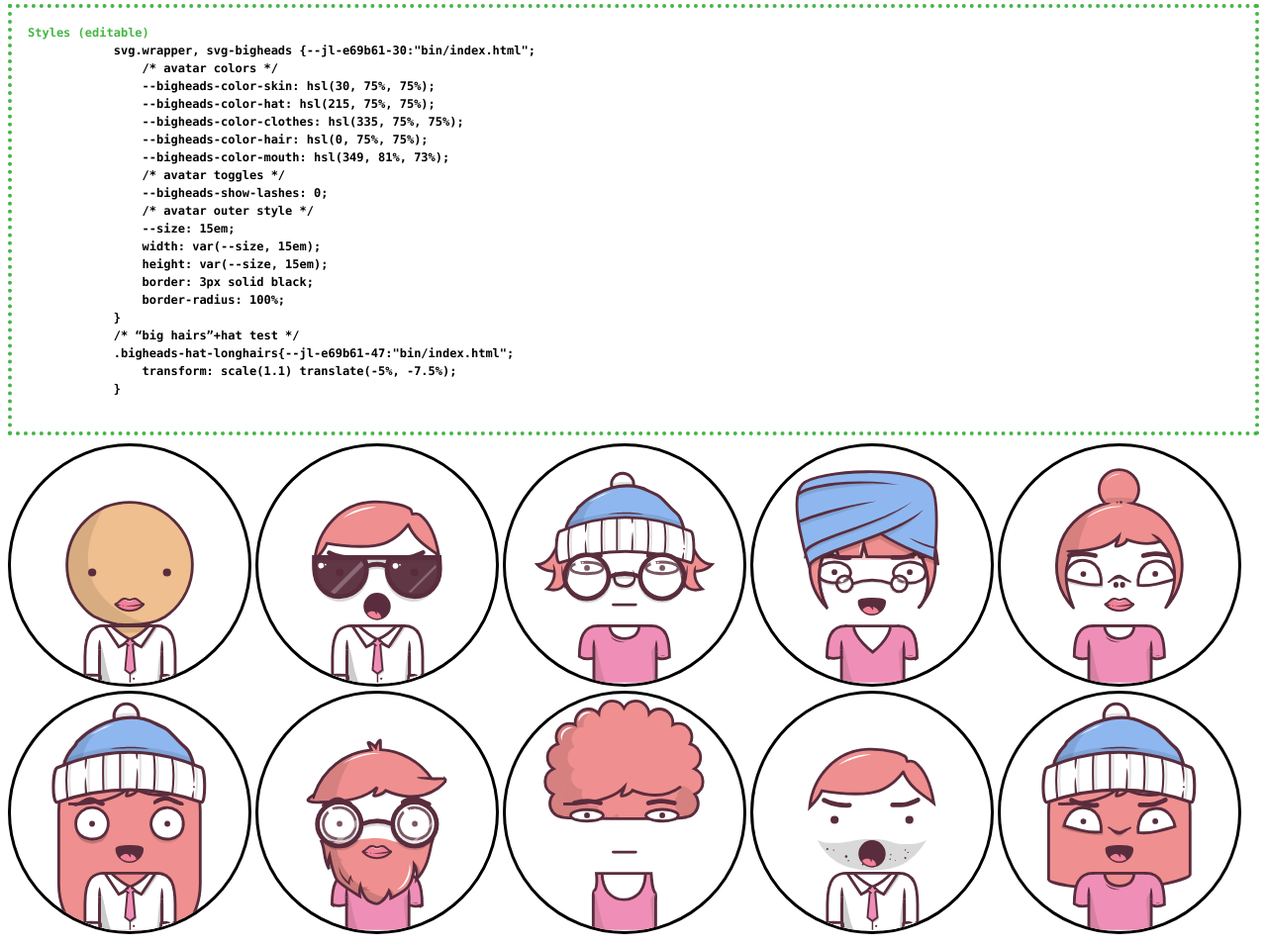
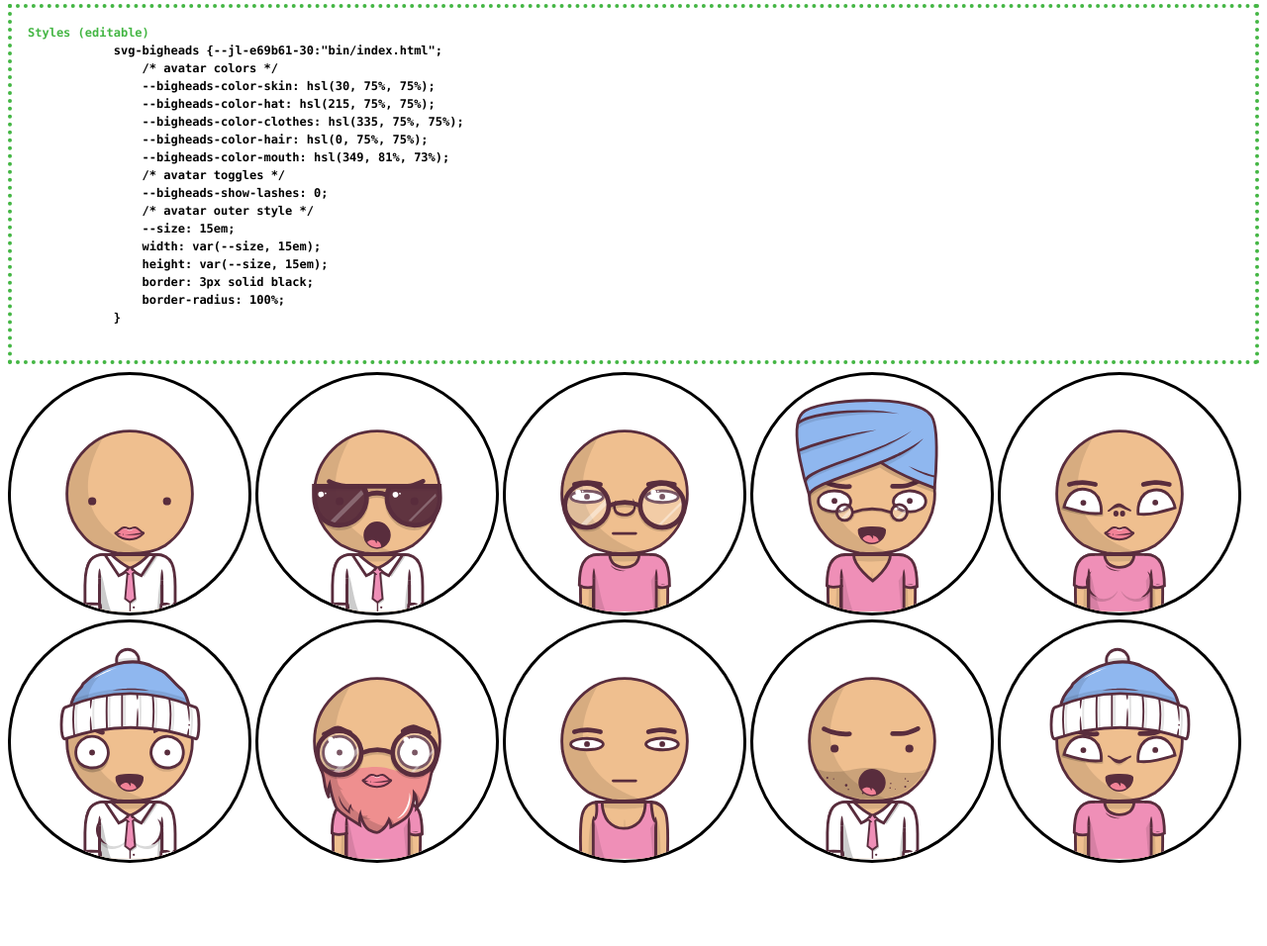
Before and after one commit to IndigoMultimediaTeam/svg-based-bigheads, a website: page bin/index.html in a window 1280 px wide. Shown: the whole page at 99% size. After the commit the page ends 884 px from the top, so only its background shows below. Drawn offline with Linux system fonts and the light colour scheme.

Commit message:
:boom: json types

```diff
--- a/bin/bigheads-namespace.js
+++ b/bin/bigheads-namespace.js
@@ -1,40 +1,29 @@
 /* jshint maxdepth:3 */
 const SVGBigHeads= (function SVGBigHeads_iief(){
     "use strict";
-    const { colors, layers, parts }= JSON.parse(`{"colors":{"hair":"#d96e27","clothes":"#d67070","hat":"#5bcaf0","mouth":"#dd3e3e","skin":"#fdd2b2"},"layers":["base","eyes",["eyebrow"],"mouth",["nose"],"clothes",["facialhair","breasts","accessory","hat"]],"parts":{"accessory":["none","glasses","pincenez","sunglasses"],"breasts":["none","breasts"],"eyebrow":["none","angry","neutral","smiling"],"facialhair":["none","big","stubble"],"hair":{"none":{"front":true},"afro":{"front":true,"top":true},"balding":{"front":true},"bob":{"front":true},"bold":{"front":true},"bun":{"front":true,"top":true},"buzz":{"front":true},"long":{"front":true},"long01":{"back":true,"parent":"long"},"long02":{"back":true,"parent":"long"},"long03":{"back":true,"parent":"long"},"mohawk":{"top":true},"serious":{"front":true},"short":{"front":true},"simple":{"front":true},"stubble":{"front":true}},"hat":["none","beanie","turban"],"nose":["none","big","normal","up"],"base":["base"],"clothes":["dressshirt","tanktop","tshirt","vneck"],"eyes":["narrower","round","semiround","simple","thin"],"mouth":["lips","neutral","open","smile"]}}`);
+    const { colors, safe_layers, parts }= getFromJSON();
     /**
      * @typedef ConfigKeys
-     * @type {"href"|ElsKeys}
+     * @type {"href"|_JSON_parts_keys}
      */
     /**
-     * @typedef ElsKeys
-     * @type {"base"|"breasts"|"eyes"|"eyebrow"|"mouth"|"nose"|"hair"|"facialhair"|"accessory"|"clothes"}
+     * @typedef _PreConfig
+     * @type {object}
+     * @property {string} [href] Target of svg file
      */
     /**
      * @typedef Data
      * @type {object}
      * @property {Config} attributes
-     * @property {Object.<ElsKeys, SVGElement|SVGUseElement>} els
+     * @property {Object.<_JSON_parts_keys, SVGElement|SVGUseElement>} els
      */
     /**
      * @namespace
      * */
     const data= {
         /**
-         * For default values see {@link data.attributes_default}
          * @typedef Config
-         * @type {object}
-         * @property {string} [href] Target of svg file
-         * @property {string} [base]
-         * @property {string} [breasts]
-         * @property {string} [eyes]
-         * @property {string} [eyebrow]
-         * @property {string} [mouth]
-         * @property {string} [nose]
-         * @property {string} [hair]
-         * @property {string} [facialhair]
-         * @property {string} [accessory]
-         * @property {string} [clothes]
+         * @type {_PreConfig & _JSON_config_parts}
          */
         /**
          * Another loaded from `parts`, see part labeled by comment: #parts.json
@@ -44,12 +33,12 @@ const SVGBigHeads= (function SVGBigHeads_iief(){
         get attributes_keys(){ return Object.keys(this.attributes_default); },
         /**
          * The names of parts with "none" (except “object-based” eg. hairs), see part labeled by comment: #parts.json
-         * @type {ElsKeys[]}
+         * @type {_JSON_parts_keys[]}
          */
         attributes_nullable: [],
         /**
          * The names of “object-based” parts (for now hairs), see part labeled by comment: #parts.json
-         * @type {ElsKeys[]}
+         * @type {_JSON_parts_keys[]}
          */
         attributes_objectbased: [],
 
@@ -79,19 +68,19 @@ const SVGBigHeads= (function SVGBigHeads_iief(){
         getAttribute({ attributes }, name){ return attributes[name]; },
         /**
          * @param {Data} data
-         * @param {ElsKeys} name
+         * @param {_JSON_parts_keys} name
          * @returns {SVGUseElement|undefined}
          */
         getElement(data, name){ return Reflect.get(data.els, name); },
         /**
          * @param {Data} data
-         * @param {ElsKeys} name
+         * @param {_JSON_parts_keys} name
          * @param {SVGUseElement} el
          */
         setElement(data, name, el){ return Reflect.set(data.els, name, el); },
         /**
          * @param {Data} data
-         * @param {ElsKeys} name
+         * @param {_JSON_parts_keys} name
          */
         deleteElement({ els }, name){
             if(!Reflect.has(els, name)) return false;
@@ -205,8 +194,8 @@ const SVGBigHeads= (function SVGBigHeads_iief(){
             const style_el= document.createElement("style");
             const { fit }= this.options;
             style_el.innerHTML=
-                `svg-bigheads svg-bigheads-part { display: none; }` +
-                `svg-bigheads svg { width: 100%; height: 100%; object-fit: ${fit}; }`;
+                `svg-bigheads svg { all: unset; width: 100%; height: 100%; object-fit: ${fit}; }` +
+                `svg-bigheads .bigheads-hat-longhairs { transform: scale(1.1) translate(-5%, -7.5%); }`;
             document.head.appendChild(style_el);
             this.is_created= true;
         }
@@ -225,21 +214,19 @@ const SVGBigHeads= (function SVGBigHeads_iief(){
             this._svg= this.appendChild(createSVG());
             const d= data.get(this);
             const href= data.getAttribute(d, "href");
-            layers.forEach(v=> {
-                console.log(v); /* jshint devel: true *///gulp.keep.line
+            safe_layers.forEach(v=> {
                 if(!Array.isArray(v))
                     return this.appendUSE(d, v, href);
                 v.forEach(v=> {
                     const type= data.getAttribute(d, v);
-                    if(type==="none") return;
-                    return this.appendUSE(d, v, href);
+                    if(type!=="none") return this.appendUSE(d, v, href);
                 });
             });
         }
         /**
          * Append `<use>` to internal `<svg>`.
          * @param {Data} d
-         * @param {ElsKeys} name
+         * @param {_JSON_parts_keys} name
          * @param {string} href
          * @returns {SVGUseElement}
          */
@@ -251,7 +238,7 @@ const SVGBigHeads= (function SVGBigHeads_iief(){
         /**
          * Insert `<use>` to internal `<svg>` before `el`.
          * @param {Data} d
-         * @param {ElsKeys} name
+         * @param {_JSON_parts_keys} name
          * @param {string} href
          * @param {SVGUseElement} el
          * @returns {SVGUseElement}
@@ -294,12 +281,12 @@ const SVGBigHeads= (function SVGBigHeads_iief(){
 
     /**
      * @param {Data} d
-     * @param {ElsKeys} type
+     * @param {_JSON_parts_keys} type
      * @returns {SVGUseElement}
      */
     function findLayer(d, type){
         let out;
-        for(let i=0, j;( j= layers[i] ); i++){
+        for(let i=0, j;( j= safe_layers[i] ); i++){
             if(!Array.isArray(j)){ out= j; continue; }
             const sub_layer_index= j.indexOf(type);
             if(sub_layer_index===-1) continue;
@@ -309,5 +296,97 @@ const SVGBigHeads= (function SVGBigHeads_iief(){
         }
         return data.getElement(d, out);
     }
+    /* Automaticaly created from svg file strucutre */
+    /**
+     * Final usage of colors are: `--bigheads-color-__color_name__`
+     * @typedef _JSON_colors_keys
+     * @type {"hair"|"clothes"|"hat"|"mouth"|"skin"}
+     */
+    /**
+     * All svg files options
+     * @typedef _JSON_parts_keys
+     * @type {"accessory"|"breasts"|"eyebrow"|"facialhair"|"hair"|"hat"|"nose"|"base"|"clothes"|"eyes"|"mouth"}
+     */
+    /**
+     * @typedef _JSON_Tstring
+     * @type {string}
+     */
+    /**
+     * @typedef _JSON_Tarray
+     * @type {string[]}
+     */
+    /**
+     * @typedef _JSON_Tobject
+     * @type {object}
+     * @property {boolean} [front]
+     * @property {boolean} [back]
+     * @property {boolean} [top]
+     */
+    /**
+     * @typedef _JSON_colors
+     * @type {object}
+     * @property {_JSON_Tstring|_JSON_Tarray|_JSON_Tobject} hair
+     * @property {_JSON_Tstring|_JSON_Tarray|_JSON_Tobject} clothes
+     * @property {_JSON_Tstring|_JSON_Tarray|_JSON_Tobject} hat
+     * @property {_JSON_Tstring|_JSON_Tarray|_JSON_Tobject} mouth
+     * @property {_JSON_Tstring|_JSON_Tarray|_JSON_Tobject} skin
+     */
+    /**
+     * @typedef _JSON_parts
+     * @type {object}
+     * @property {_JSON_Tstring|_JSON_Tarray|_JSON_Tobject} accessory
+     * @property {_JSON_Tstring|_JSON_Tarray|_JSON_Tobject} breasts
+     * @property {_JSON_Tstring|_JSON_Tarray|_JSON_Tobject} eyebrow
+     * @property {_JSON_Tstring|_JSON_Tarray|_JSON_Tobject} facialhair
+     * @property {_JSON_Tstring|_JSON_Tarray|_JSON_Tobject} hair
+     * @property {_JSON_Tstring|_JSON_Tarray|_JSON_Tobject} hat
+     * @property {_JSON_Tstring|_JSON_Tarray|_JSON_Tobject} nose
+     * @property {_JSON_Tstring|_JSON_Tarray|_JSON_Tobject} base
+     * @property {_JSON_Tstring|_JSON_Tarray|_JSON_Tobject} clothes
+     * @property {_JSON_Tstring|_JSON_Tarray|_JSON_Tobject} eyes
+     * @property {_JSON_Tstring|_JSON_Tarray|_JSON_Tobject} mouth
+     */
+    /**
+     * @typedef _JSON_config_colors
+     * @type {object}
+     * @property {string} [hair=#d96e27]
+     * @property {string} [clothes=#d67070]
+     * @property {string} [hat=#5bcaf0]
+     * @property {string} [mouth=#dd3e3e]
+     * @property {string} [skin=#fdd2b2]
+     */
+    /**
+     * @typedef _JSON_config_parts
+     * @type {object}
+     * @property {string} [accessory=none]
+     * @property {string} [breasts=none]
+     * @property {string} [eyebrow=none]
+     * @property {string} [facialhair=none]
+     * @property {string} [hair=none]
+     * @property {string} [hat=none]
+     * @property {string} [nose=none]
+     * @property {string} [base=base]
+     * @property {string} [clothes=dressshirt]
+     * @property {string} [eyes=narrower]
+     * @property {string} [mouth=lips]
+     */
+    /**
+     * @typedef _JSON_safe_layers_nth
+     * @type {_JSON_parts_keys[]}
+     */
+    /**
+     * @typedef _JSON_safe_layers
+     * @type {_JSON_safe_layers_nth & _JSON_safe_layers_nth[]}
+     */
+
+    /**
+     * @typedef json
+     * @type {object}
+     * @property {_JSON_colors} colors
+     * @property {_JSON_parts} parts
+     * @property {_JSON_safe_layers} safe_layers
+     */
+    /** @returns {json} */
+    function getFromJSON(){ return JSON.parse(`{"colors":{"hair":"#d96e27","clothes":"#d67070","hat":"#5bcaf0","mouth":"#dd3e3e","skin":"#fdd2b2"},"safe_layers":["base","eyes","clothes",["facialhair","eyebrow"],"mouth",["nose","breasts","accessory","hat"]],"parts":{"accessory":["none","glasses","pincenez","sunglasses"],"breasts":["none","breasts"],"eyebrow":["none","angry","neutral","smiling"],"facialhair":["none","big","stubble"],"hair":{"none":{"front":true},"afro":{"front":true,"top":true},"balding":{"front":true},"bob":{"front":true},"bold":{"front":true},"bun":{"front":true,"top":true},"buzz":{"front":true},"long":{"front":true},"long01":{"back":true,"parent":"long"},"long02":{"back":true,"parent":"long"},"long03":{"back":true,"parent":"long"},"mohawk":{"top":true},"serious":{"front":true},"short":{"front":true},"simple":{"front":true},"stubble":{"front":true}},"hat":["none","beanie","turban"],"nose":["none","big","normal","up"],"base":["base"],"clothes":["dressshirt","tanktop","tshirt","vneck"],"eyes":["narrower","round","semiround","simple","thin"],"mouth":["lips","neutral","open","smile"]}}`); }
     return {  };
 })();
--- a/bin/index.html
+++ b/bin/index.html
@@ -27,7 +27,7 @@
 <body>
     <article>
         <style contenteditable="">
-            svg.wrapper, svg-bigheads {
+            svg-bigheads {
                 /* avatar colors */
                 --bigheads-color-skin: hsl(30, 75%, 75%);
                 --bigheads-color-hat: hsl(215, 75%, 75%);
@@ -43,117 +43,99 @@
                 border: 3px solid black;
                 border-radius: 100%;
             }
-            /* “big hairs”+hat test */
-            .bigheads-hat-longhairs{
-                transform: scale(1.1) translate(-5%, -7.5%);
-            }
         </style>
         <svg-bigheads
             href="bigheads.svg"
             breasts="none"
             eyes="simple"
         ></svg-bigheads>
-        <!--
-            <c-bigheads href="bigheads.svg" gender="man">
-                <c-bigheads-eyes value="simple"></c-bigheads-eyes>
-                <c-bigheads-hair value="long01"></c-bigheads-hair>
-            </c-bigheads>
-            mask="var(--bigheads-mask-hairs)"
-            <use xlink:href="bigheads.svg#hat-beanie" />
-        -->
-        <svg class="wrapper" xmlns="http://www.w3.org/2000/svg" viewBox="0 0 1000 990">
-            <use xlink:href="bigheads.svg#base"/>
-            <use xlink:href="bigheads.svg#eyes-simple"/>
-            <use xlink:href="bigheads.svg#hair-serious-front" />
-            <use xlink:href="bigheads.svg#eyebrow-angry"/>
-            <use xlink:href="bigheads.svg#clothes-dressshirt"/>
-            <use xlink:href="bigheads.svg#mouth-open"/>
-            <use xlink:href="bigheads.svg#accessory-sunglasses"/>
-        </svg>
-        <svg class="wrapper" xmlns="http://www.w3.org/2000/svg" viewBox="0 0 1000 990">
-            <use xlink:href="bigheads.svg#base"/>
-            <use xlink:href="bigheads.svg#eyes-thin"/>
-            <use xlink:href="bigheads.svg#hair-balding-front" />
-            <use xlink:href="bigheads.svg#eyebrow-neutral"/>
-            <use xlink:href="bigheads.svg#clothes-tshirt"/>
-            <use xlink:href="bigheads.svg#hat-beanie" />
-            <use xlink:href="bigheads.svg#mouth-neutral"/>
-            <use xlink:href="bigheads.svg#nose-big"/>
-            <use xlink:href="bigheads.svg#accessory-glasses"/>
-        </svg>
-        <svg class="wrapper" xmlns="http://www.w3.org/2000/svg" viewBox="0 0 1000 990">
-            <use xlink:href="bigheads.svg#base"/>
-            <use xlink:href="bigheads.svg#eyes-narrower"/>
-            <use xlink:href="bigheads.svg#hair-bob-front" />
-            <use xlink:href="bigheads.svg#eyebrow-angry"/>
-            <use xlink:href="bigheads.svg#clothes-vneck"/>
-            <use xlink:href="bigheads.svg#breasts"/>
-            <use xlink:href="bigheads.svg#hat-turban" />
-            <use xlink:href="bigheads.svg#mouth-smile"/>
-            <use xlink:href="bigheads.svg#accessory-pincenez"/>
-        </svg>
-        <svg class="wrapper" xmlns="http://www.w3.org/2000/svg" viewBox="0 0 1000 990">
-            <use xlink:href="bigheads.svg#hair-bun-top" />
-            <use xlink:href="bigheads.svg#base"/>
-            <use xlink:href="bigheads.svg#eyes-semiround"/>
-            <use xlink:href="bigheads.svg#hair-bun-front" />
-            <use xlink:href="bigheads.svg#eyebrow-neutral"/>
-            <use xlink:href="bigheads.svg#mouth-lips"/>
-            <use xlink:href="bigheads.svg#nose-up"/>
-            <use xlink:href="bigheads.svg#clothes-tshirt"/>
-            <use xlink:href="bigheads.svg#breasts"/>
-        </svg>
-        <svg class="wrapper" xmlns="http://www.w3.org/2000/svg" viewBox="0 0 1000 990">
-            <use xlink:href="bigheads.svg#hair-long01-back" />
-            <use xlink:href="bigheads.svg#base"/>
-            <use xlink:href="bigheads.svg#eyes-round"/>
-            <use xlink:href="bigheads.svg#hair-long-front" />
-            <use xlink:href="bigheads.svg#eyebrow-smiling"/>
-            <use xlink:href="bigheads.svg#clothes-dressshirt"/>
-            <use xlink:href="bigheads.svg#mouth-smile"/>
-            <use xlink:href="bigheads.svg#breasts"/>
-            <use xlink:href="bigheads.svg#hat-beanie" class="bigheads-hat-longhairs" />
-        </svg>
-        <svg class="wrapper" xmlns="http://www.w3.org/2000/svg" viewBox="0 0 1000 990">
-            <use xlink:href="bigheads.svg#base"/>
-            <use xlink:href="bigheads.svg#clothes-vneck"/>
-            <use xlink:href="bigheads.svg#eyes-round"/>
-            <use xlink:href="bigheads.svg#hair-simple-front" />
-            <use xlink:href="bigheads.svg#eyebrow-smiling"/>
-            <use xlink:href="bigheads.svg#facialhair-big"/>
-            <use xlink:href="bigheads.svg#mouth-lips"/>
-            <use xlink:href="bigheads.svg#accessory-glasses"/>
-        </svg>
-        <svg class="wrapper" xmlns="http://www.w3.org/2000/svg" viewBox="0 0 1000 990">
-            <use xlink:href="bigheads.svg#hair-afro-top" />
-            <use xlink:href="bigheads.svg#base"/>
-            <use xlink:href="bigheads.svg#eyes-thin"/>
-            <use xlink:href="bigheads.svg#hair-afro-front" />
-            <use xlink:href="bigheads.svg#eyebrow-neutral"/>
-            <use xlink:href="bigheads.svg#mouth-neutral"/>
-            <use xlink:href="bigheads.svg#clothes-tanktop"/>
-        </svg>
-        <svg class="wrapper" xmlns="http://www.w3.org/2000/svg" viewBox="0 0 1000 990">
-            <use xlink:href="bigheads.svg#base"/>
-            <use xlink:href="bigheads.svg#eyes-simple"/>
-            <use xlink:href="bigheads.svg#hair-serious-front" />
-            <use xlink:href="bigheads.svg#eyebrow-angry"/>
-            <use xlink:href="bigheads.svg#facialhair-stubble"/>
-            <use xlink:href="bigheads.svg#mouth-open"/>
-            <use xlink:href="bigheads.svg#clothes-dressshirt"/>
-        </svg>
-        <svg class="wrapper" xmlns="http://www.w3.org/2000/svg" viewBox="0 0 1000 990">
-            <use xlink:href="bigheads.svg#hair-long02-back" />
-            <use xlink:href="bigheads.svg#base"/>
-            <use xlink:href="bigheads.svg#eyes-semiround"/>
-            <use xlink:href="bigheads.svg#hair-long-front" />
-            <use xlink:href="bigheads.svg#eyebrow-angry"/>
-            <use xlink:href="bigheads.svg#mouth-smile"/>
-            <use xlink:href="bigheads.svg#nose-normal"/>
-            <use xlink:href="bigheads.svg#clothes-tshirt"/>
-            <use xlink:href="bigheads.svg#breasts"/>
-            <use xlink:href="bigheads.svg#hat-beanie" class="bigheads-hat-longhairs" />
-        </svg>
+        <svg-bigheads
+            href="bigheads.svg"
+            eyes="simple"
+            hair="serious"
+            eyebrow="angry"
+            clothes="dressshirt"
+            mouth="open"
+            accessory="sunglasses"
+        ></svg-bigheads>
+        <svg-bigheads
+            href="bigheads.svg"
+            eyes="thin"
+            hair="balding"
+            eyebrow="neutral"
+            clothes="tshirt"
+            mouth="neutral"
+            nose="big"
+            accessory="glasses"
+        ></svg-bigheads>
+        <svg-bigheads
+            href="bigheads.svg"
+            eyes="narrower"
+            hair="bob"
+            eyebrow="angry"
+            clothes="vneck"
+            mouth="smile"
+            hat="turban"
+            accessory="pincenez"
+        ></svg-bigheads>
+        <svg-bigheads
+            href="bigheads.svg"
+            eyes="semiround"
+            hair="bun"
+            eyebrow="neutral"
+            clothes="tshirt"
+            mouth="lips"
+            nose="up"
+            breasts="breasts"
+        ></svg-bigheads>
+        <svg-bigheads
+            href="bigheads.svg"
+            hair="long01"
+            eyes="round"
+            eyebrow="smiling"
+            clothes="dressshirt"
+            mouth="smile"
+            breasts="breasts"
+            hat="beanie"
+        ></svg-bigheads>
+        <svg-bigheads
+            href="bigheads.svg"
+            clothes="vneck"
+            eyes="round"
+            hair="simple"
+            eyebrow="smiling"
+            facialhair="big"
+            mouth="lips"
+            accessory="glasses"
+        ></svg-bigheads>
+        <svg-bigheads
+            href="bigheads.svg"
+            eyes="thin"
+            hair="afro"
+            eyebrow="neutral"
+            mouth="neutral"
+            clothes="tanktop"
+        ></svg-bigheads>
+        <svg-bigheads
+            href="bigheads.svg"
+            eyes="simple"
+            hair="serious"
+            eyebrow="angry"
+            facialhair="stubble"
+            mouth="open"
+            clothes="dressshirt"
+        ></svg-bigheads>
+        <svg-bigheads
+            href="bigheads.svg"
+            hair="long02-back"
+            eyes="semiround"
+            hair="long"
+            eyebrow="angry"
+            mouth="smile"
+            nose="normal"
+            clothes="tshirt"
+            hat="beanie"
+        ></svg-bigheads>
     </article>
 </body>
 </html>
--- a/src/js/utils_private/style_global.sub.js
+++ b/src/js/utils_private/style_global.sub.js
@@ -34,8 +34,8 @@ const style_global= {
         const style_el= document.createElement("style");
         const { fit }= this.options;
         style_el.innerHTML=
-            `svg-bigheads svg-bigheads-part { display: none; }` +
-            `svg-bigheads svg { width: 100%; height: 100%; object-fit: ${fit}; }`;
+            `svg-bigheads svg { all: unset; width: 100%; height: 100%; object-fit: ${fit}; }` +
+            `svg-bigheads .bigheads-hat-longhairs { transform: scale(1.1) translate(-5%, -7.5%); }`;
         document.head.appendChild(style_el);
         this.is_created= true;
     }
--- a/src/parts.json
+++ b/src/parts.json
@@ -1 +1 @@
-{"colors":{"hair":"#d96e27","clothes":"#d67070","hat":"#5bcaf0","mouth":"#dd3e3e","skin":"#fdd2b2"},"layers":["base","eyes",["eyebrow"],"mouth",["nose"],"clothes",["facialhair","breasts","accessory","hat"]],"parts":{"accessory":["none","glasses","pincenez","sunglasses"],"breasts":["none","breasts"],"eyebrow":["none","angry","neutral","smiling"],"facialhair":["none","big","stubble"],"hair":{"none":{"front":true},"afro":{"front":true,"top":true},"balding":{"front":true},"bob":{"front":true},"bold":{"front":true},"bun":{"front":true,"top":true},"buzz":{"front":true},"long":{"front":true},"long01":{"back":true,"parent":"long"},"long02":{"back":true,"parent":"long"},"long03":{"back":true,"parent":"long"},"mohawk":{"top":true},"serious":{"front":true},"short":{"front":true},"simple":{"front":true},"stubble":{"front":true}},"hat":["none","beanie","turban"],"nose":["none","big","normal","up"],"base":["base"],"clothes":["dressshirt","tanktop","tshirt","vneck"],"eyes":["narrower","round","semiround","simple","thin"],"mouth":["lips","neutral","open","smile"]}}
+{"colors":{"hair":"#d96e27","clothes":"#d67070","hat":"#5bcaf0","mouth":"#dd3e3e","skin":"#fdd2b2"},"safe_layers":["base","eyes","clothes",["facialhair","eyebrow"],"mouth",["nose","breasts","accessory","hat"]],"parts":{"accessory":["none","glasses","pincenez","sunglasses"],"breasts":["none","breasts"],"eyebrow":["none","angry","neutral","smiling"],"facialhair":["none","big","stubble"],"hair":{"none":{"front":true},"afro":{"front":true,"top":true},"balding":{"front":true},"bob":{"front":true},"bold":{"front":true},"bun":{"front":true,"top":true},"buzz":{"front":true},"long":{"front":true},"long01":{"back":true,"parent":"long"},"long02":{"back":true,"parent":"long"},"long03":{"back":true,"parent":"long"},"mohawk":{"top":true},"serious":{"front":true},"short":{"front":true},"simple":{"front":true},"stubble":{"front":true}},"hat":["none","beanie","turban"],"nose":["none","big","normal","up"],"base":["base"],"clothes":["dressshirt","tanktop","tshirt","vneck"],"eyes":["narrower","round","semiround","simple","thin"],"mouth":["lips","neutral","open","smile"]}}
```
Also changed, not shown: gulp/tasks/task-svg.js (+50 -1 lines), src/js/main.sub.js (+16 -6 lines), src/js/utils_private/data.sub.js (+11 -22 lines), src/parts.types.sub.js (added, +82 -0 lines), src/parts_initial.json (+4 -5 lines), bin/bigheads-namespace.min.js.
